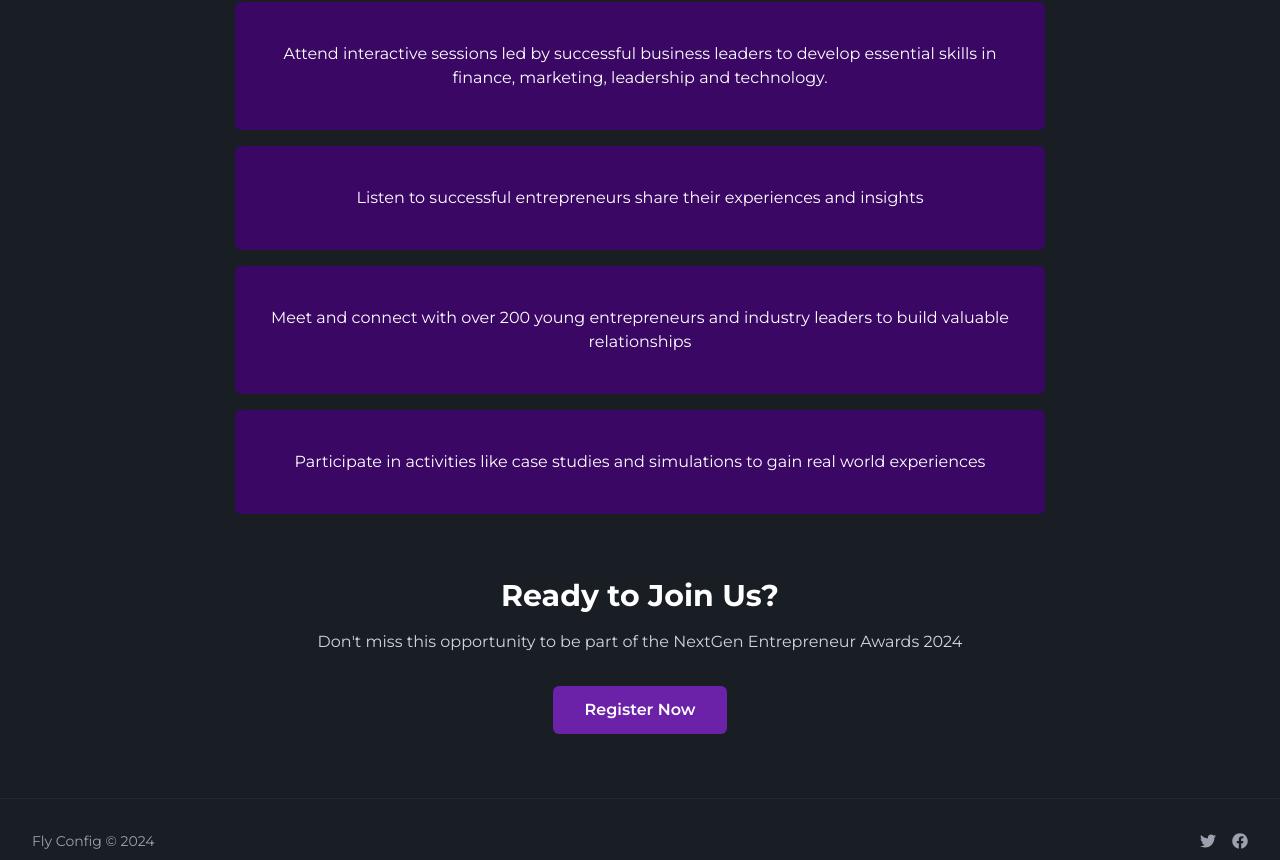
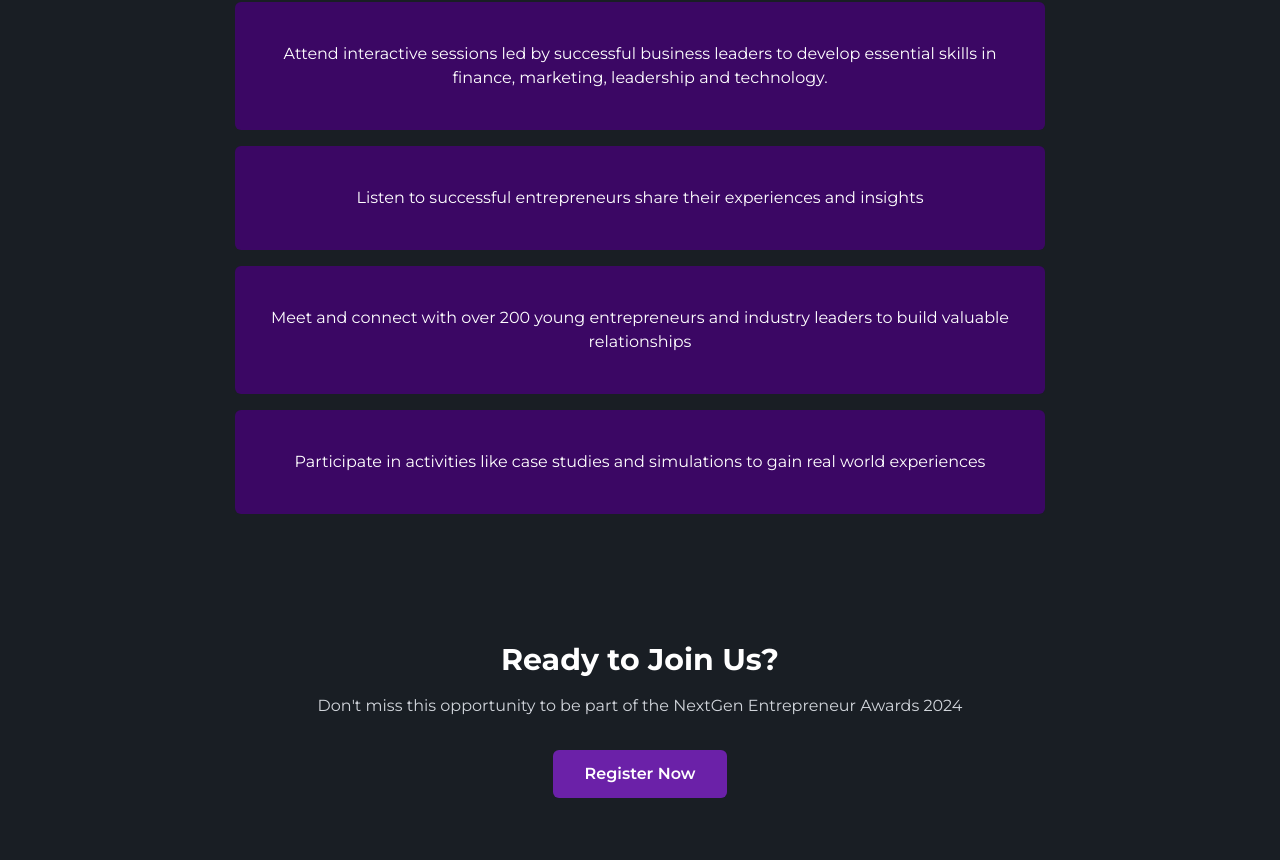
Before and after one commit to yazin123/fly, a Next.js app: page / in a window 1280 px wide. Shown: the part 1937-2797 px from the top of the page. Built offline with nearby package versions, Linux system fonts and the light colour scheme.

Commit message:
changed colours, added logo

```diff
--- a/src/app/page.js
+++ b/src/app/page.js
@@ -244,7 +244,7 @@
 
             {/* Call to Action */}
             {eventStatus === 'upcoming' && (
-                <section className="py-16">
+                <section className="py-16 my-16">
                     <div className="text-center">
                         <h3 className="text-3xl font-bold mb-4">Ready to Join Us?</h3>
                         <p className="text-gray-300 mb-8">Don't miss this opportunity to be part of the NextGen Entrepreneur Awards 2024</p>
--- a/src/components/Footer.js
+++ b/src/components/Footer.js
@@ -1,10 +1,12 @@
 'use client'
+import Image from 'next/image';
+import Link from 'next/link';
 import React, { useState } from 'react';
 import { FaPlay, FaTwitter, FaFacebook, FaClock, FaMapMarkerAlt, FaUsers } from 'react-icons/fa';
 const Footer = () => {
     const [email, setEmail] = useState('');
     return (
-        <div className='bg-[#191E24]'>
+        <div className='bg-purple-800'>
 
             {/* Newsletter Section */}
             {/* <section className=" py-16 text-white max-w-7xl mx-auto px-4 sm:px-6 lg:px-8 ">
@@ -23,10 +25,10 @@
                     <button className="px-6 py-2 bg-red-500 rounded-md">Subscribe</button>
                 </div>
             </section> */}
-            <footer className=" py-8 border-t border-gray-800 ">
+            <footer className=" py-16 border-t border-gray-800 ">
                 <div className="flex justify-between items-center max-w-7xl mx-auto px-4 sm:px-6 lg:px-8">
                     <div>
-                        <p className="text-sm text-gray-400">Fly Config © 2024</p>
+                    <Link href='/'><Image src='/logo2.png' width={500} height={500} className=' h-32 w-auto' /></Link>
                     </div>
                     <div className="flex gap-4">
                         <FaTwitter className="text-gray-400" />
--- a/src/components/Navbar.js
+++ b/src/components/Navbar.js
@@ -1,4 +1,5 @@
 'use client'
+import Image from 'next/image';
 import Link from 'next/link';
 import React, { useEffect, useState } from 'react';
 
@@ -25,7 +26,7 @@
     return (
         <nav className={`fixed w-full top-0 left-0 z-50 p-6 transition-all duration-300 ${isScrolled ? 'bg-[#191E24]' : 'bg-transparent'}`}>
             <div className="flex justify-between items-center">
-               <Link href='/'> <h1 className="text-white text-2xl font-bold">FLY</h1></Link>
+               <Link href='/'><Image src='/logo1.png' width={500} height={500} className=' w-32 h-auto' /></Link>
                 <button className="px-4 py-2 text-white border border-white/20 rounded-lg hover:bg-white/10 transition-all duration-300">
                     Contact Us
                 </button>
```
Also changed, not shown: public/logo1.png (added), public/logo2.png (added).
